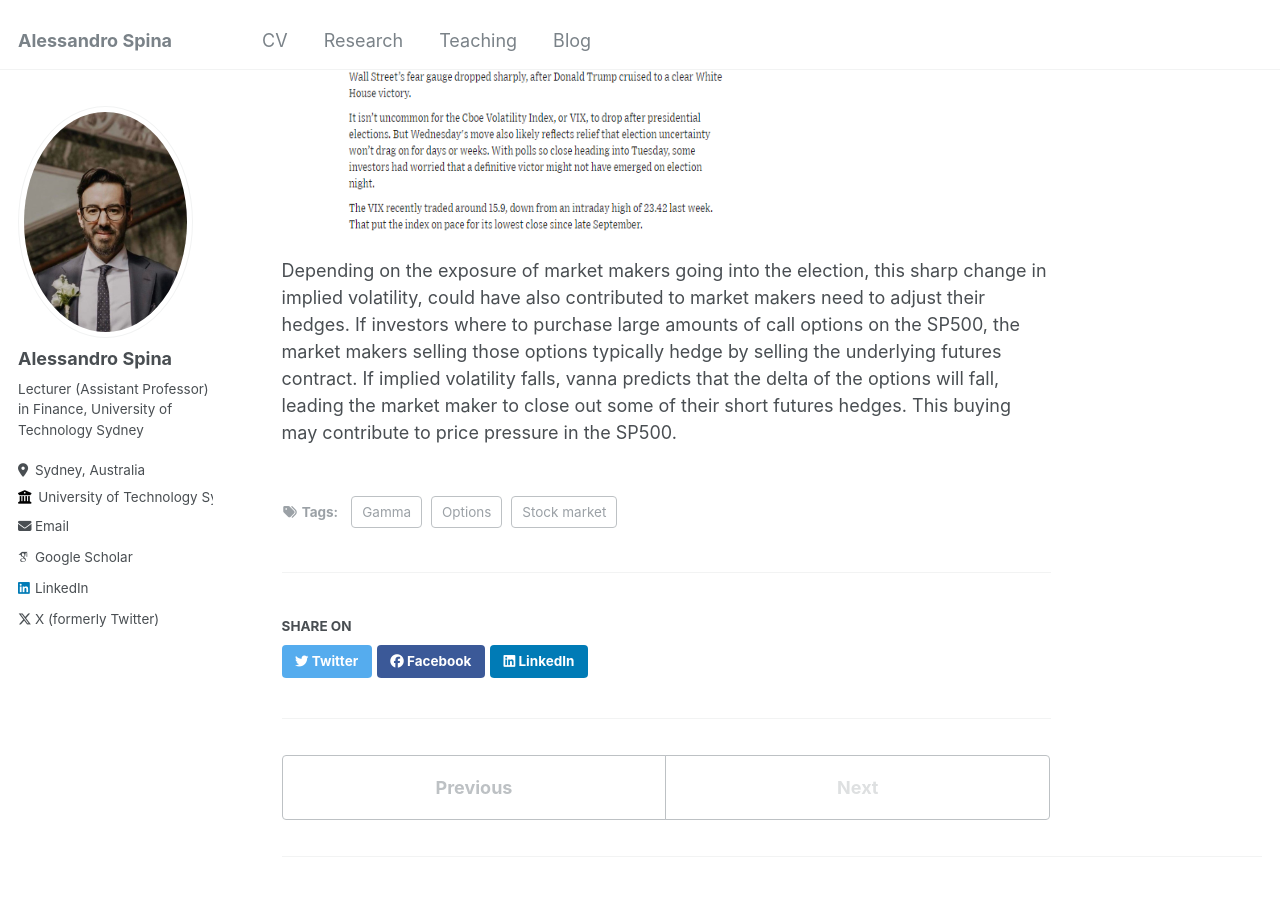
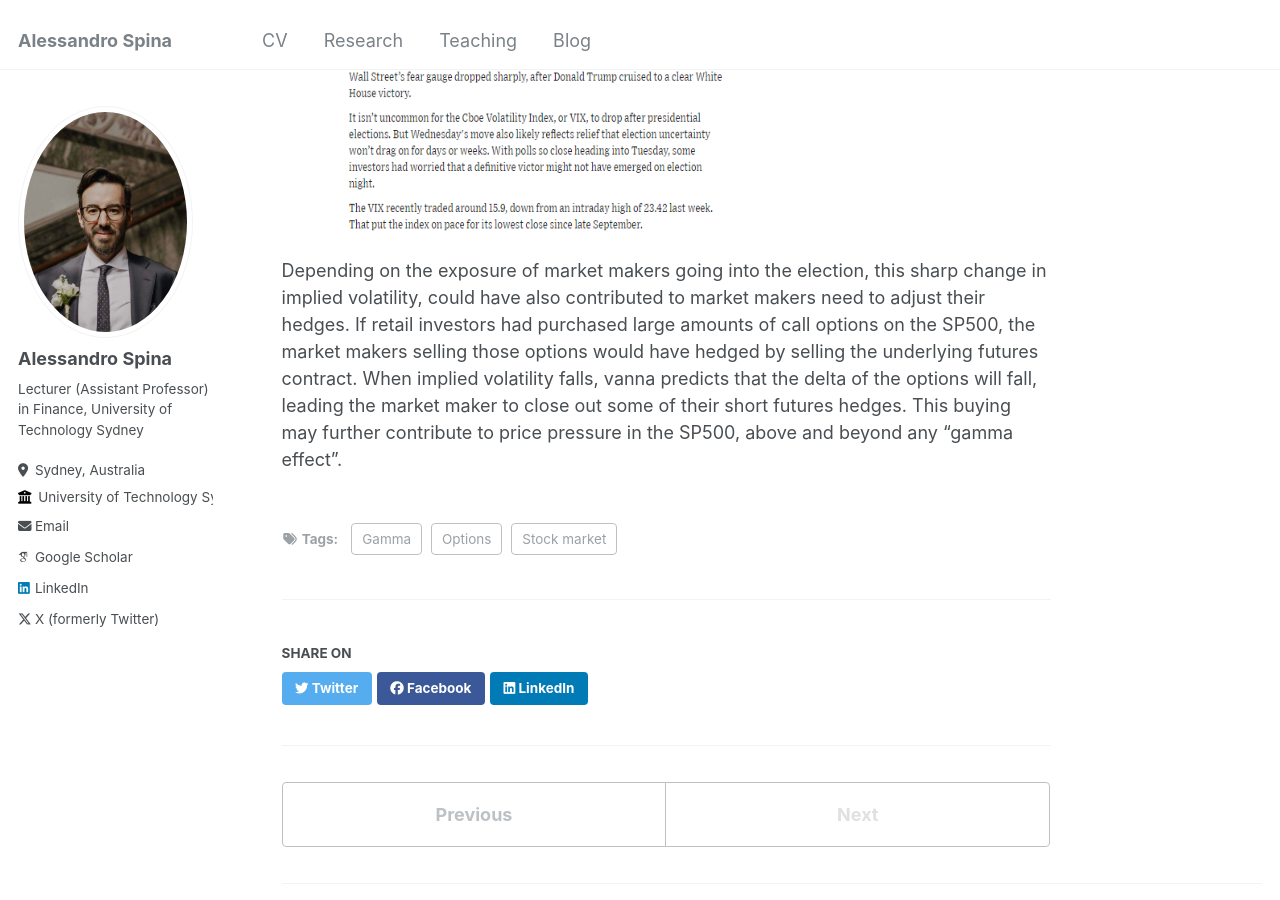
Before and after one commit to aspi6246/aspi6246.github.io, a Jekyll site: the page built from _posts/2024-11-13-blog-post-6.md, in a window 1280 px wide and 900 px high, scrolled down 2475 px. Built offline with Jekyll 4.4.1, drawn with Linux system fonts in a browser that asks for light colours; some web fonts are replaced.

Commit message:
Update 2024-11-13-blog-post-6.md

```diff
--- a/_posts/2024-11-13-blog-post-6.md
+++ b/_posts/2024-11-13-blog-post-6.md
@@ -25,4 +25,4 @@ These are particularly relevant given the behaviour of VIX, a measure of implied
 
 ![Alt text](/assets/images/blog6_fig2.png){: style="width:500px;height:600px;"}
 
-Depending on the exposure of market makers going into the election, this sharp change in implied volatility, could have also contributed to market makers need to adjust their hedges. If investors where to purchase large amounts of call options on the SP500, the market makers selling those options typically hedge by selling the underlying futures contract. If implied volatility falls, vanna predicts that the delta of the options will fall, leading the market maker to close out some of their short futures hedges. This buying may contribute to price pressure in the SP500.
+Depending on the exposure of market makers going into the election, this sharp change in implied volatility, could have also contributed to market makers need to adjust their hedges. If retail investors had purchased large amounts of call options on the SP500, the market makers selling those options would have hedged by selling the underlying futures contract. When implied volatility falls, vanna predicts that the delta of the options will fall, leading the market maker to close out some of their short futures hedges. This buying may further contribute to price pressure in the SP500, above and beyond any "gamma effect".
```
